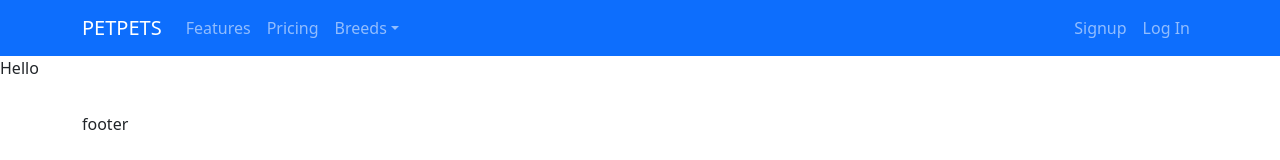
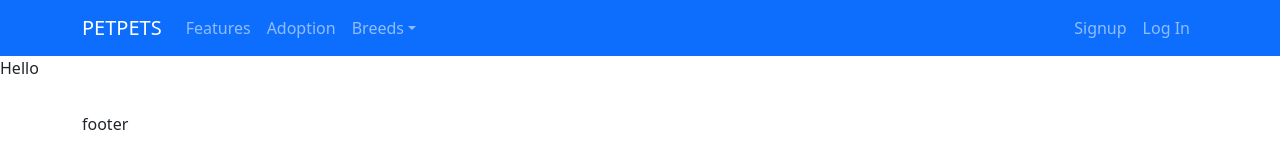
Before and after one commit to Joelhiguera/petpets, a React (Create React App) app in the folder client/: page /profile in a window 1280 px wide. Shown: the top 160 px of the page. Built offline with nearby package versions, Linux system fonts and the light colour scheme.

Commit message:
refactor header

```diff
--- a/client/src/components/Header/index.js
+++ b/client/src/components/Header/index.js
@@ -1,4 +1,3 @@
-import React, { useState } from "react";
 import { Link } from "react-router-dom";
 import Auth from "../../utils/auth";
 // import { LOGGED_IN_USER } from '../../utils/queries'
@@ -30,7 +29,7 @@ function Header() {
           <Navbar.Collapse id="responsive-navbar-nav">
             <Nav className="me-auto">
               <Nav.Link href="#features">Features</Nav.Link>
-              <Nav.Link href="#pricing">Pricing</Nav.Link>
+              <Nav.Link href="#adoption">Adoption</Nav.Link>
               <NavDropdown title="Breeds" id="collasible-nav-dropdown">
                 <NavDropdown.Item href="#action/3.1">Dogs</NavDropdown.Item>
                 <NavDropdown.Item href="#action/3.2">
@@ -84,7 +83,7 @@ function Header() {
           <Navbar.Collapse id="responsive-navbar-nav">
             <Nav className="me-auto">
               <Nav.Link href="#features">Features</Nav.Link>
-              <Nav.Link href="#pricing">Pricing</Nav.Link>
+              <Nav.Link href="#adoption">Adoption</Nav.Link>
               <NavDropdown title="Breeds" id="collasible-nav-dropdown">
                 <NavDropdown.Item href="#action/3.1">Dogs</NavDropdown.Item>
                 <NavDropdown.Item href="#action/3.2">
```
